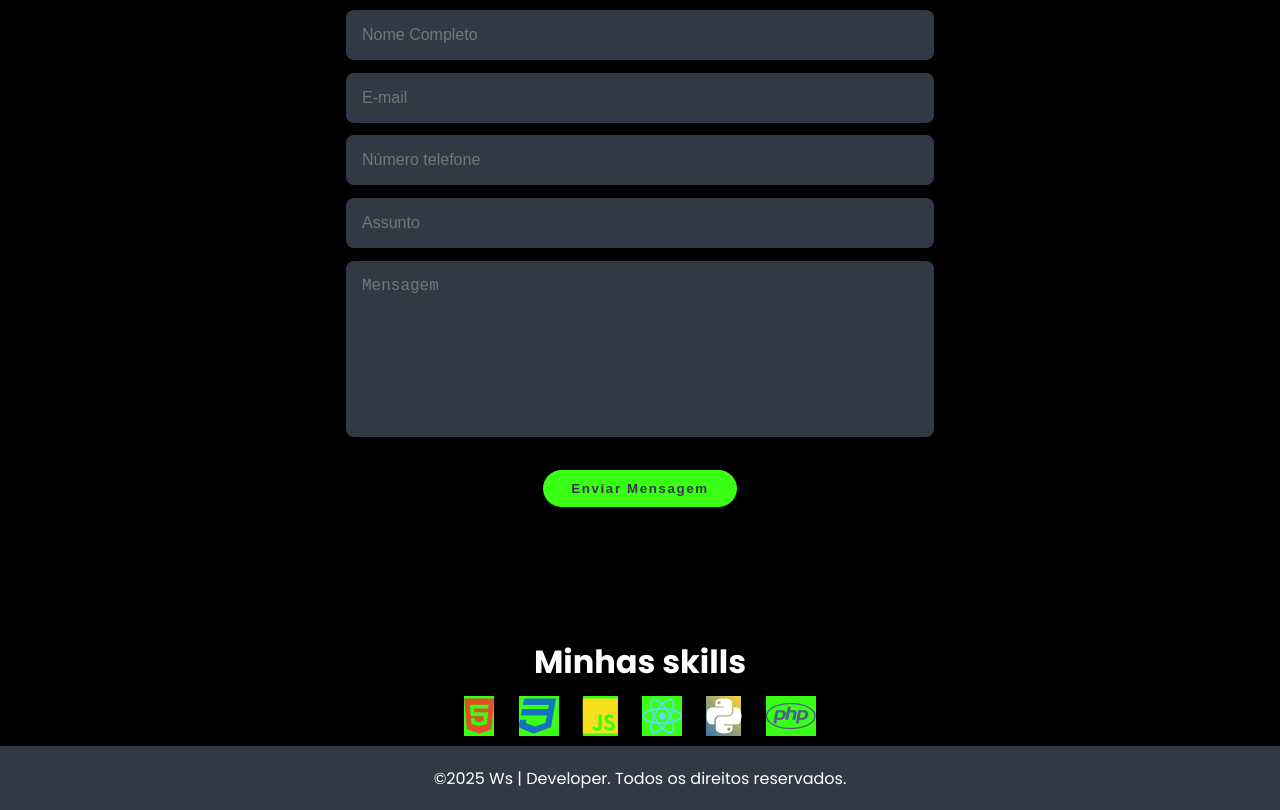
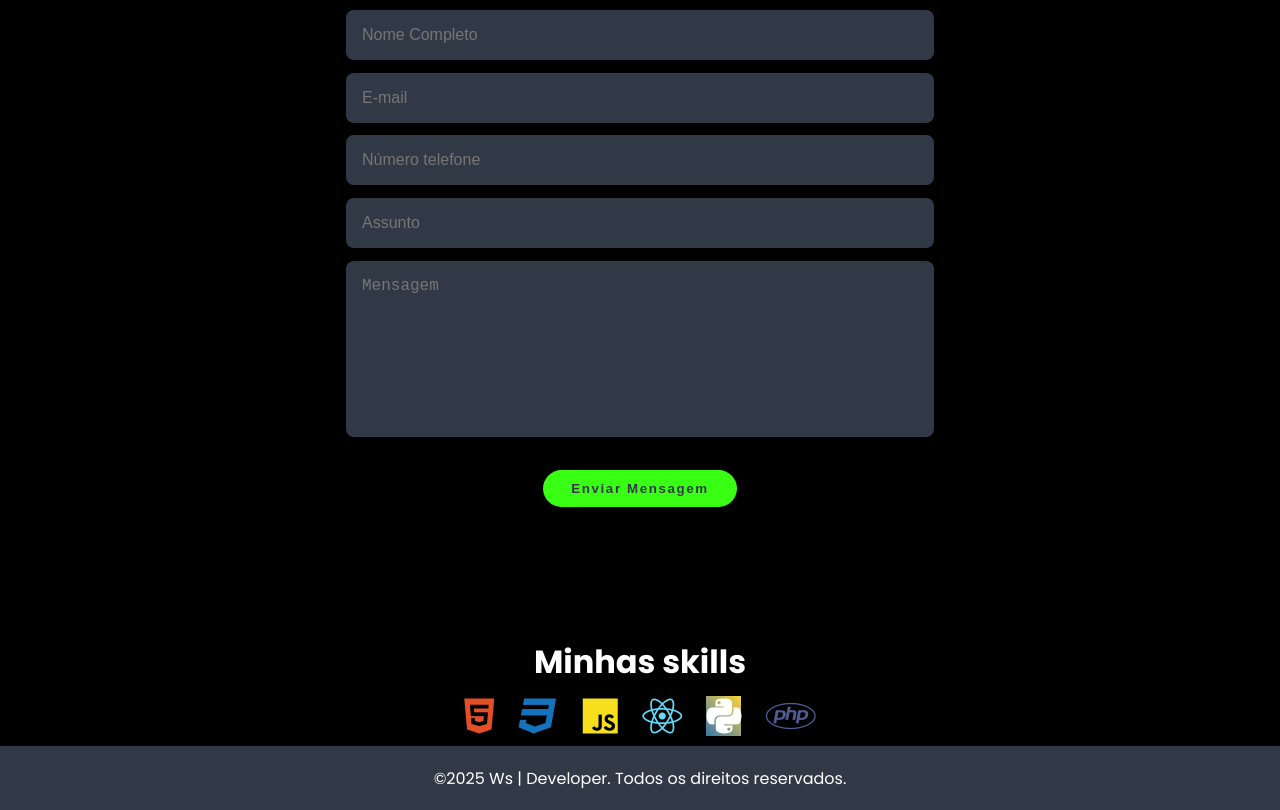
Before and after one commit to weslyzin/portfolio-basico, a plain HTML site: page index.html in a window 1280 px wide. Shown: the part 2668-3478 px from the top of the page. Drawn offline with nearby package versions, Linux system fonts and the light colour scheme.

Commit message:
Update style.css

```diff
--- a/css/style.css
+++ b/css/style.css
@@ -225,7 +225,6 @@ span {
 .linguagens i {
   align-items: center;
   font-size: 40px;
-  background-color: #39ff14;
   margin: 10px;
   transition: box-shadow 0.3s ease,transform 0.3s ease;
 }
```
